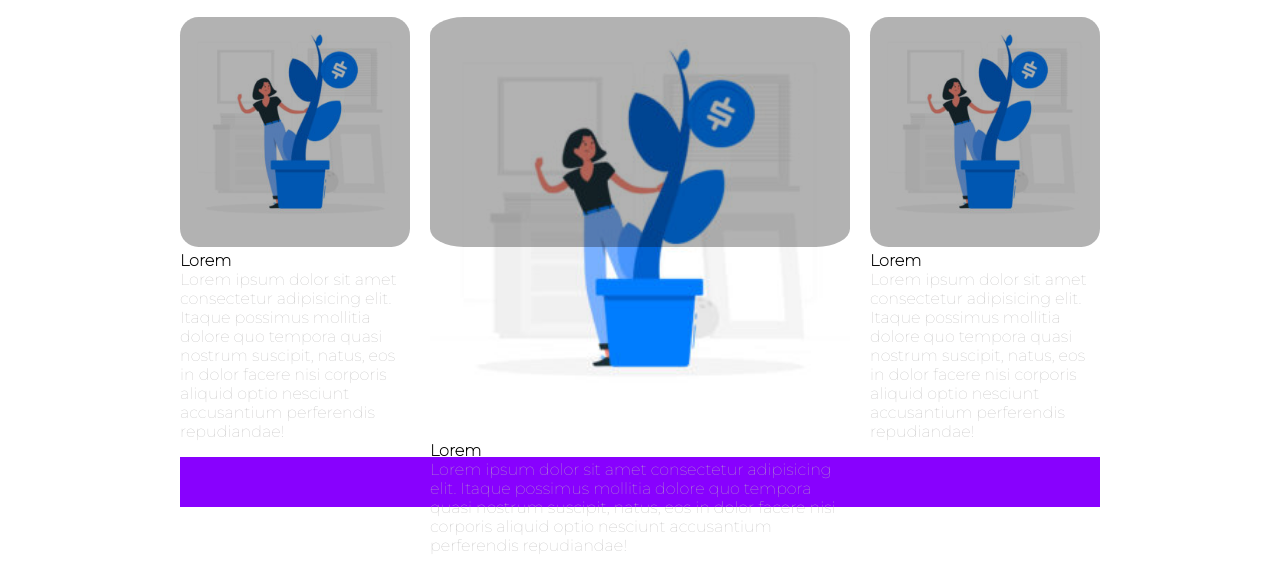
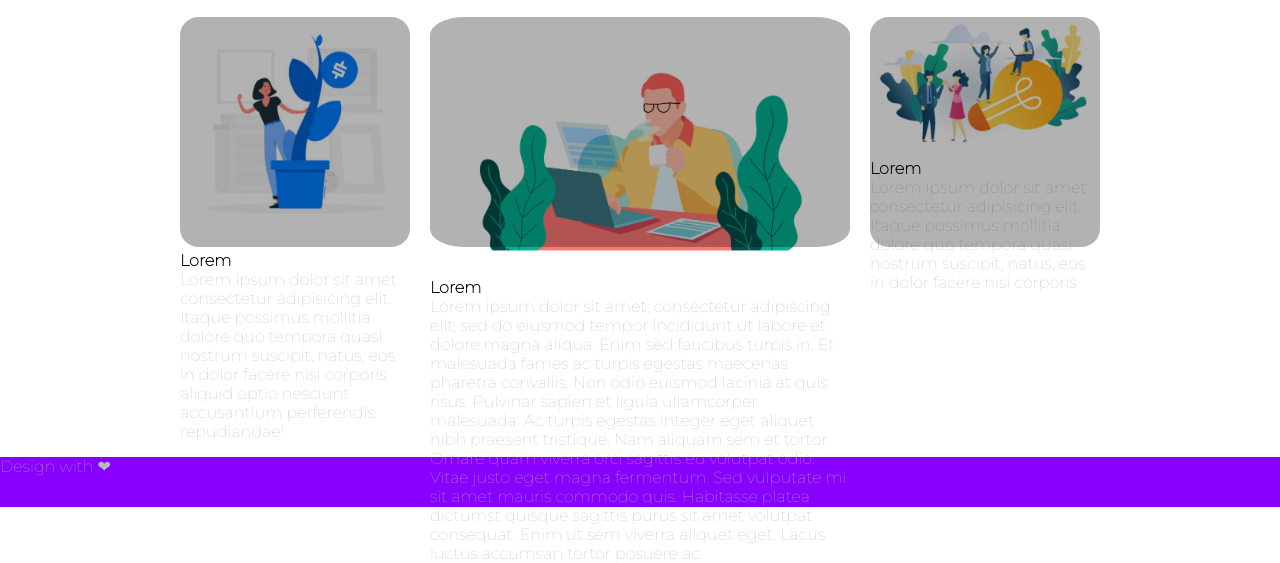
Before and after one commit to Ele-nonsochi/htmlcss-wp, a plain HTML site: page index.html in a window 1280 px wide. Shown: the part 626-1189 px from the top of the page. Drawn offline with Linux system fonts and the light colour scheme.

Commit message:
Finire di stistemare le colonne

```diff
--- a/index.html
+++ b/index.html
@@ -55,19 +55,20 @@
 
             </div>
             <div class="col col-center">
-                <img src="img/img-1.jpg" alt="img">
+                <img src="img/banner-2.jpg" alt="img">
                 <div class="decoration-img"></div>
                 <h4>Lorem</h4>
-                <p>Lorem ipsum dolor sit amet consectetur adipisicing elit. Itaque possimus mollitia dolore quo tempora quasi nostrum suscipit, natus, eos in dolor facere nisi corporis
-                    aliquid optio nesciunt accusantium perferendis repudiandae!</p>
+                <p>Lorem ipsum dolor sit amet, consectetur adipiscing elit, sed do eiusmod tempor incididunt ut labore et dolore magna aliqua.
+                   Enim sed faucibus turpis in. Et malesuada fames ac turpis egestas maecenas pharetra convallis. Non odio euismod lacinia at quis risus. Pulvinar sapien et ligula ullamcorper malesuada.
+                    Ac turpis egestas integer eget aliquet nibh praesent tristique. Nam aliquam sem et tortor. Ornare quam viverra orci sagittis eu volutpat odio. Vitae justo eget magna fermentum. Sed vulputate mi sit amet mauris commodo quis. Habitasse platea dictumst quisque sagittis purus sit amet volutpat consequat. Enim ut sem
+                   viverra aliquet eget. Lacus luctus accumsan tortor posuere ac.</p>
 
             </div>
-            <div class="col">
-                <img src="img/img-1.jpg" alt="img">
+            <div class="col sx">
+                <img src="img/img-3.jpg" alt="img">
                 <div class="decoration-img"></div>
                 <h4>Lorem</h4>
-                <p>Lorem ipsum dolor sit amet consectetur adipisicing elit. Itaque possimus mollitia dolore quo tempora quasi nostrum suscipit, natus, eos in dolor facere nisi corporis
-                    aliquid optio nesciunt accusantium perferendis repudiandae!</p>
+                <p>Lorem ipsum dolor sit amet consectetur adipisicing elit. Itaque possimus mollitia dolore quo tempora quasi nostrum suscipit, natus, eos in dolor facere nisi corporis </p>
 
             </div>
           </div>
@@ -77,7 +78,9 @@
 
     </main>
 
-    <footer class="container"></footer>
+    <footer>
+        <p>Design with <span class="heart"> &#x2764;</span></p>
+    </footer>
 
 
 </body>
```
